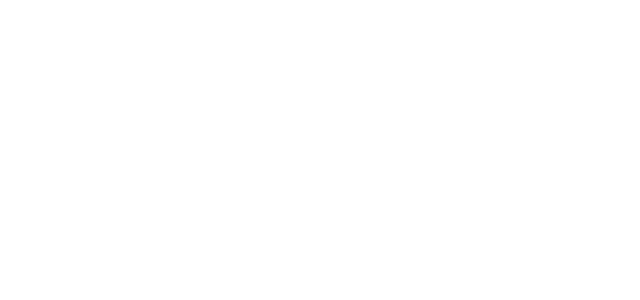
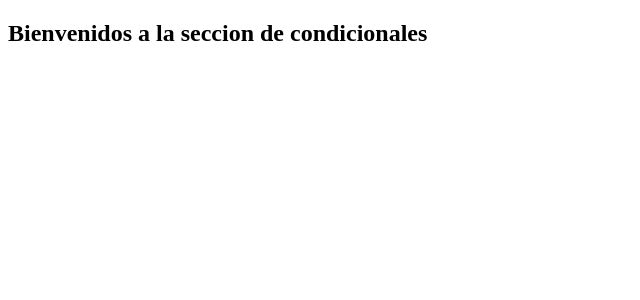
Before and after one commit to santiagomary1004/constantesVue_Maribel, a Vue app: page / in a window 1280 px wide. Shown: the top 300 px of the page, without its empty margins (0-640 px from the left). Built offline with nearby package versions, Linux system fonts and the light colour scheme.

Commit message:
Creando constantes

```diff
--- a/src/components/HelloWorld.vue
+++ b/src/components/HelloWorld.vue
@@ -1,14 +1,18 @@
 <script setup>
 import { ref } from 'vue'
 
-defineProps({
-  msg: String,
-})
+const bienvenida = ref("Bienvenidos a la seccion de condicionales")
+const nombre = ref ("Maribel")
+const apellidos = ref ("Santiago Bautista" )
+// defineProps({
+//   msg: String,
+// })
 
-const count = ref(0)
 </script>
 
 <template>
+ <h2>{{bienvenida}}</h2>
+
 
 </template>
 
```
